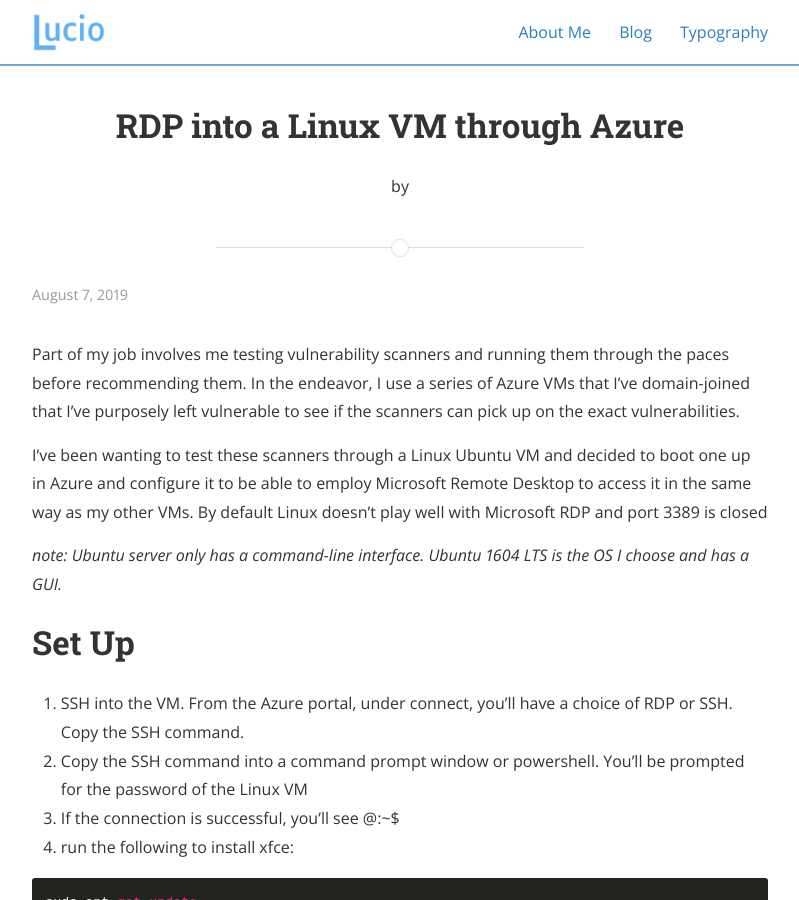
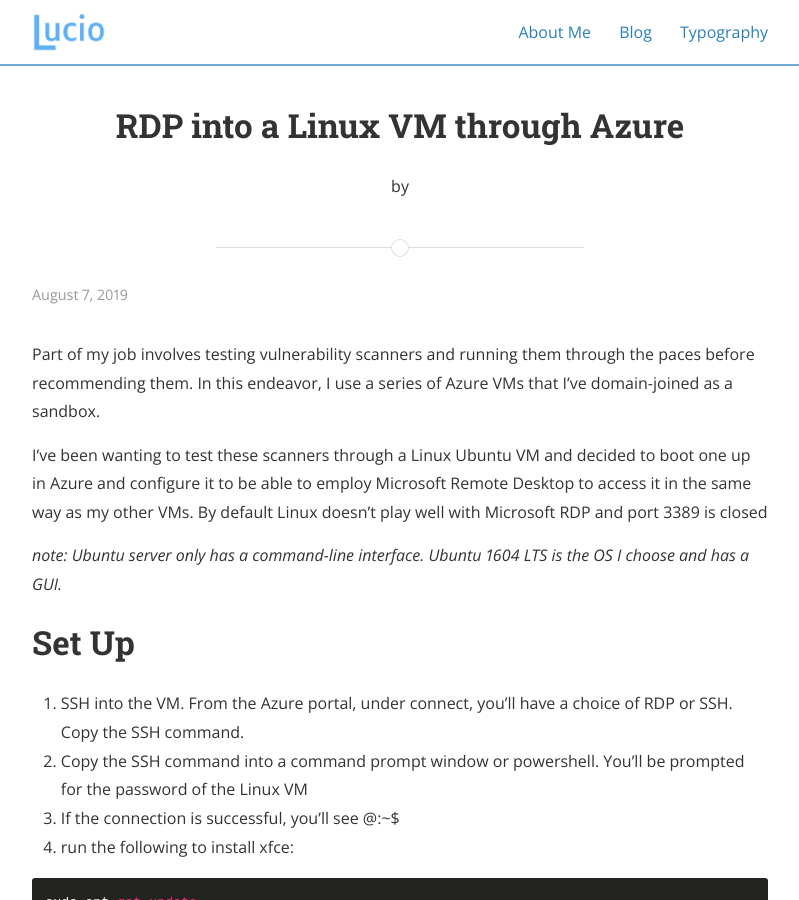
Before and after one commit to LucioBenzor/LucioBenzor.github.io, a Jekyll site: the page built from _posts/2019-08-07-RDP-Into-Linux-VM-Through-Azure.md, in a window 1280 px wide and 900 px high. Shown: the whole window, without its empty margins (240-1039 px from the left). Built offline with Jekyll 4.4.1, drawn with Linux system fonts in a browser that asks for light colours; nearby versions of some CDN libraries.

Commit message:
Update 2019-08-07-RDP-Into-Linux-VM-Through-Azure.md

```diff
--- a/_posts/2019-08-07-RDP-Into-Linux-VM-Through-Azure.md
+++ b/_posts/2019-08-07-RDP-Into-Linux-VM-Through-Azure.md
@@ -4,9 +4,8 @@
 date: 2019-08-07
 ---
 
-Part of my job involves me testing vulnerability scanners and running them through the paces before recommending them. In the endeavor,
-I use a series of Azure VMs that I've domain-joined that I've purposely left vulnerable to see if the scanners can pick up on the exact
-vulnerabilities.
+Part of my job involves testing vulnerability scanners and running them through the paces before recommending them. In this endeavor,
+I use a series of Azure VMs that I've domain-joined as a sandbox.
 
 I've been wanting to test these scanners through a Linux Ubuntu VM and decided to boot one up in Azure and configure it to be able to employ
 Microsoft Remote Desktop to access it in the same way as my other VMs. By default Linux doesn't play well with Microsoft RDP and port 3389 is closed
```
